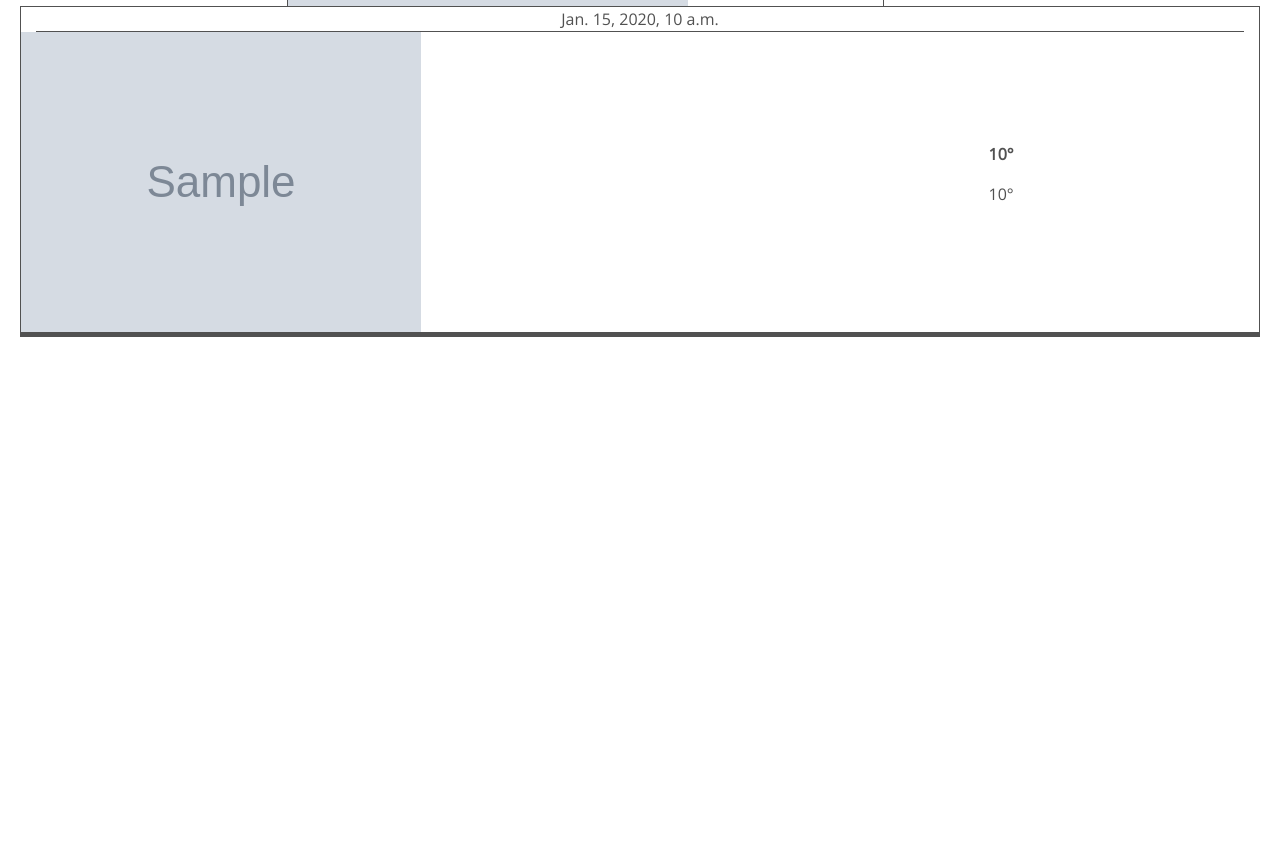
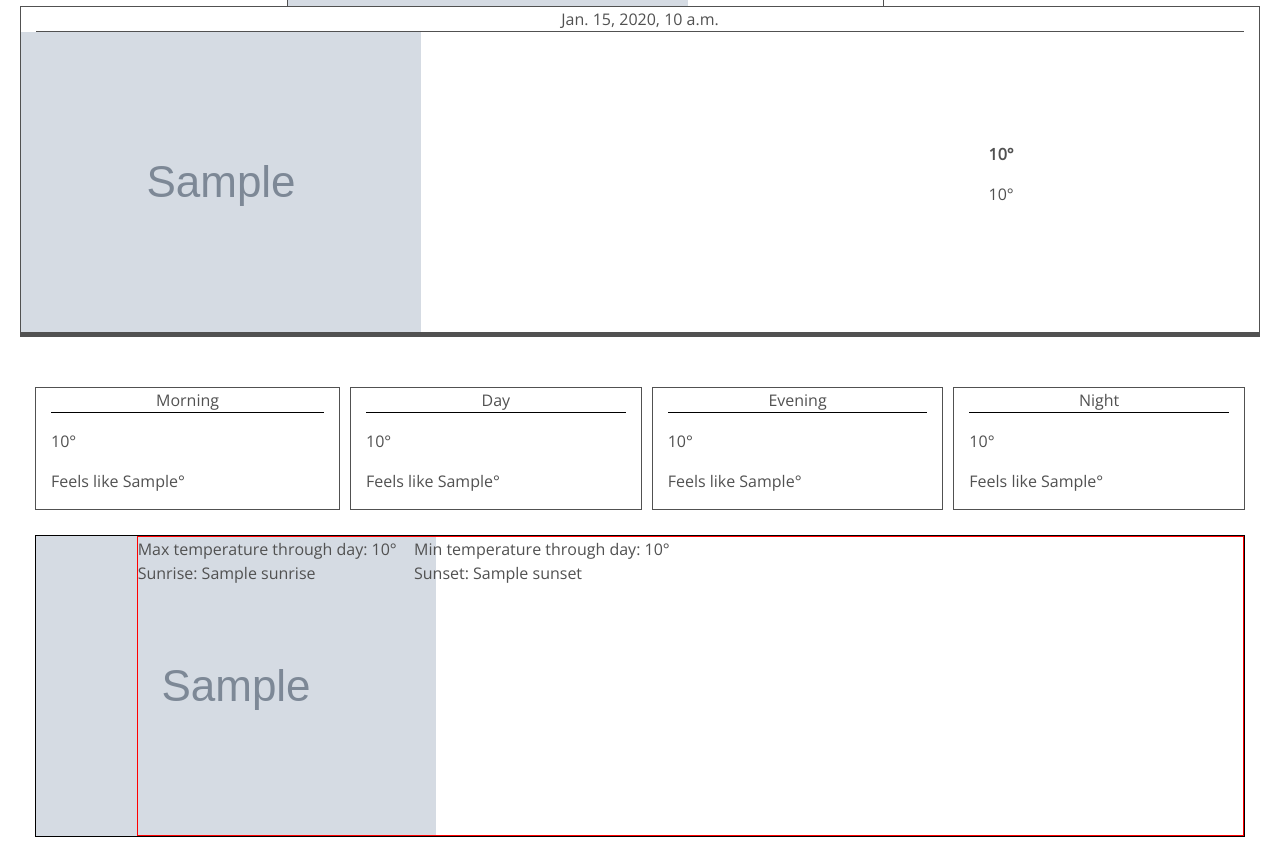
Before and after one commit to laimaurnezaite/theweather, a Django app: template theweather/templates/city.html in a window 1280 px wide. Shown: the part 277-1134 px from the top of the page. Before the commit the page ends 614 px from the top, so only its background shows below. Run offline with Django 3.2, Linux system fonts and the light colour scheme; the template is opened without the code that fills it: most values are stand-ins (such as "Sample title", 1, 10 or a date in 2020); grey boxes marked "Sample" are stand-in pictures; some libraries are stand-ins or nearby versions.

Commit message:
change forecast layout

```diff
--- a/theweather/templates/city.html
+++ b/theweather/templates/city.html
@@ -30,19 +30,21 @@
             padding:0px;
             margin:0px;
         }
-        .temperature-col {
+        .temperature-col, .max-temperature-col, .min-temperature-col {
             text-align: center;
             padding:0px;
             margin:auto;
-            font-family: 'Open Sans', sans-serif;
             font-size:16px;
         }
+        .max-temperature-col, .min-temperature-col {
+            text-align: start;
+        }
+
         .description-col {
             border-left: 1px solid #515151;
             margin:auto;
         }
         .description {
-            font-family: 'Open Sans', sans-serif;
             font-size:16px;
             margin:auto;
         }
@@ -71,7 +73,7 @@
         .left-margin-col {
             margin-left:6%;
         }
-        .current-temperature {
+        .current-temperature, .max-temperature, .min-temperature {
             margin: auto;
         }
         .now-title {
@@ -93,6 +95,10 @@
         }
         .night_temperature, .day_temperature {
             text-align:center;
+        }
+        .morn-day-eve-night {
+            border: 1px solid #515151;
+            margin:5px;
         }
 
     </style>
@@ -162,33 +168,118 @@
     </div>
     <div id="selected-daily-weather" class="d-none"></div>
 
-                <!-- <p>sunrise: {{day.sunrise}}</p>
-                <p>sunset: {{day.sunset}}</p>
-                <p>temperature morn: {{day.temperature_morn}}</p>
-                <p>temperature day: {{day.temperature_day}}</p>
-                <p>temperature eve: {{day.temperature_eve}}</p>
-                <p>temperature nigh: {{day.temperature_night}}</p>
-                <p>temperature min: {{day.temperature_min}}</p>
-                <p>temperature max: {{day.temperature_max}}</p>
-                <p>feels_like morn: {{day.feels_like_morn}}</p>
-                <p>feels_like day: {{day.feels_like_day}}</p>
-                <p>feels_like eve: {{day.feels_like_eve}}</p>
-                <p>feels_like night: {{day.feels_like_nught}}</p>
-                <p>pressure: {{day.pressure}}</p>
-                <p>humidity: {{day.humidity}}</p>
-                <p>clouds: {{day.clouds}}</p>
-                <p>uvi: {{day.uvi}}</p>
-                <p>wind_speed: {{day.wind_speed}}</p>
-                <p>wind_deg: {{day.wind_deg}}</p>
-                <p>main: {{day.main}}</p>
-                <p>description: {{day.description}}</p>
-                <img src="http://openweathermap.org/img/w/{{ day.icon }}.png" alt="Image"> -->
+    <div class="container" style="margin:0px; max-width:100%; margin-top:40px;">
+        {% for daily in forecast %}
+            {% if daily.date == current_weather.date  %}
+                <div class="row justify-content-between" style="padding:0px; margin:15px;">
+                    <div class="col-3 morn-day-eve-night">
+                        <div class="row">
+                            <div class="col">
+                                <p style="text-align: center; border-bottom: 1px solid black;">Morning</p>
+                            </div>
+                        </div>
+                        <div class="row">
+                            <div class="col">
+                                <p>{{daily.temperature_morn}}°</p>
+                            </div>
+                        </div>
+                        <div class="row">
+                            <div class="col">
+                                <p>Feels like {{daily.feels_like_morn}}°</p>
+                            </div>
+                        </div>
+                    </div>
+                    <div class="col morn-day-eve-night">
+                        <div class="row">
+                            <div class="col">
+                                <p style="text-align: center; border-bottom: 1px solid black;">Day</p>
+                            </div>
+                        </div>
+                        <div class="row">
+                            <div class="col">
+                                <p>{{daily.temperature_day}}°</p>
+                            </div>
+                        </div>
+                        <div class="row">
+                            <div class="col">
+                                <p>Feels like {{daily.feels_like_day}}°</p>
+                            </div>
+                        </div>
+                    </div>
+                    <div class="col morn-day-eve-night">
+                        <div class="row">
+                            <div class="col">
+                                <p style="text-align: center; border-bottom: 1px solid black;">Evening</p>
+                            </div>
+                        </div>
+                        <div class="row">
+                            <div class="col">
+                                <p>{{daily.temperature_eve}}°</p>
+                            </div>
+                        </div>
+                        <div class="row">
+                            <div class="col">
+                                <p>Feels like {{daily.feels_like_eve}}°</p>
+                            </div>
+                        </div>
+                    </div>
+                    <div class="col morn-day-eve-night">
+                        <div class="row">
+                            <div class="col">
+                                <p style="text-align: center; border-bottom: 1px solid black;">Night</p>
+                            </div>
+                        </div>
+                        <div class="row">
+                            <div class="col">
+                                <p>{{daily.temperature_night}}°</p>
+                            </div>
+                        </div>
+                        <div class="row">
+                            <div class="col">
+                                <p>Feels like {{daily.feels_like_night}}°</p>
+                            </div>
+                        </div>
+                    </div>
+                </div>
+                <div class="row" style="border:1px solid black; padding:0px; margin:20px;">
+                    <div class="col-1 image-col">
+                        <img src="{{ daily.icon }}" alt="Image">
+                    </div>
+                    <div class="col" style="border:1px solid red;">
+                        <div class="row">
+                            <div class="col-3 max-temperature-col">
+                                <p class="max-temperature">Max temperature through day: {{daily.temperature_max}}°</p>
+                            </div>
+                            <div class="col min-temperature-col">
+                                <p class="min-temperature">Min temperature through day: {{daily.temperature_min}}°</p>
+                            </div>
+                        </div>
+                        <div class="row">
+                            <div class="col-3 max-temperature-col">
+                                <p class="max-temperature">Sunrise: {{daily.sunrise}}</p>
+                            </div>
+                            <div class="col min-temperature-col">
+                                <p class="min-temperature">Sunset: {{daily.sunset}}</p>
+                            </div>
+                        </div>
 
 
-        <div class="row">
+                    </div>
+                </div>
+            {% endif %}
+        {% endfor %}
 
-            <!-- {% for daily in forecast %}
-                <p>sunrise: {{daily.sunrise}}</p>
+
+
+    </div>
+
+    <!-- {% for daily in forecast %}
+        {% if daily.date == current_weather.date  %}
+            <p>temperature morn: {{daily.temperature_morn}}°</p>
+        {% endif %}
+    {% endfor %} -->
+
+                <!-- <p>sunrise: {{daily.sunrise}}</p>
                 <p>sunset: {{daily.sunset}}</p>
                 <p>temperature morn: {{daily.temperature_morn}}</p>
                 <p>temperature day: {{daily.temperature_day}}</p>
@@ -208,8 +299,8 @@
                 <p>wind_deg: {{daily.wind_deg}}</p>
                 <p>main: {{daily.main}}</p>
                 <p>description: {{daily.description}}</p>
-                <img src="http://openweathermap.org/img/w/{{ daily.icon }}.png" alt="Image">
-            {% endfor %} -->
-        </div>
+                <img src="http://openweathermap.org/img/w/{{ daily.icon }}.png" alt="Image"> -->
+
+
 
 {% endblock content %}
```
